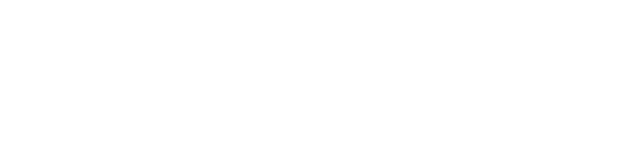
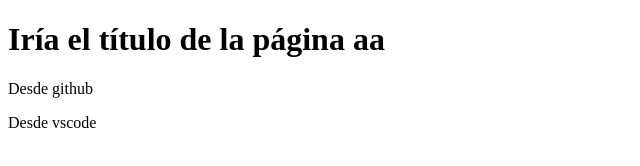
Before and after one commit to tjhonatan94/ProyectowebEmpresaC, a plain HTML site: page index.html in a window 1280 px wide. Shown: the whole page, without its empty margins (0-640 px from the left). Drawn offline with Linux system fonts and the light colour scheme.

Commit message:
cambios en el css y  update index

```diff
--- a/index.html
+++ b/index.html
@@ -5,10 +5,11 @@
     <meta http-equiv="X-UA-Compatible" content="IE=edge">
     <meta name="viewport" content="width=device-width, initial-scale=1.0">
     <title>Document</title>
+    <style href="miEstilo.css"></style>
 </head>
-<style href"miEstilo.css">
+
 <body>
-    <h1>Iría el título de la página</h1>
+    <h1>Iría el título de la página aa</h1>
     <p>Desde github</p>
     <p>Desde vscode</p>
 </body>
--- a/miEstilo.css
+++ b/miEstilo.css
@@ -1,3 +1,3 @@
 body{
-  background-color:blue;
+  background-color:red;
 }
```
